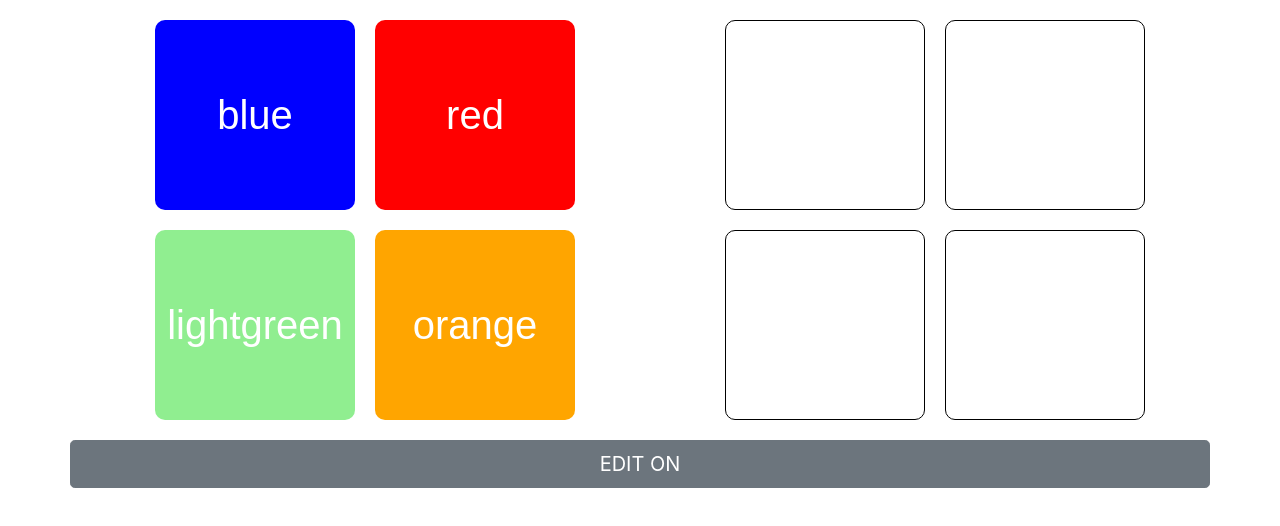
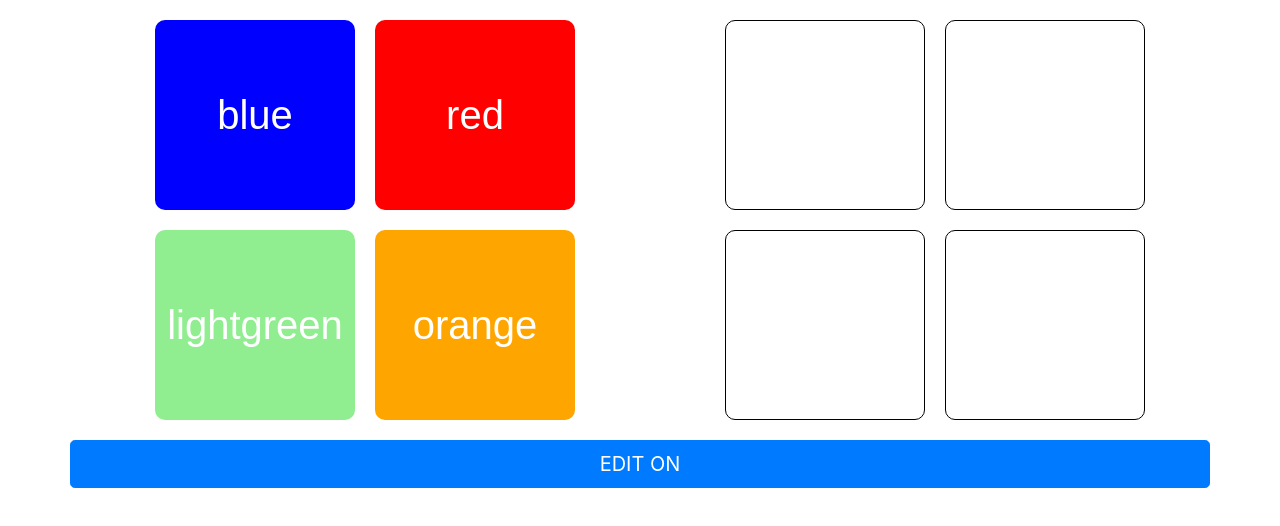
Before and after one commit to camunity/intro-to-web-development, a React (Create React App) app in the folder hw3/: page / in a window 1280 px wide. Shown: the top 526 px of the page. Built offline with nearby package versions, Linux system fonts and the light colour scheme.

Commit message:
conditional button styling

```diff
--- a/hw3/src/components/EditBtn.js
+++ b/hw3/src/components/EditBtn.js
@@ -33,7 +33,7 @@ class EditBtn extends Component {
    render() {
        return(
 
-               <button onClick={this.handleClick} className="btn btn-secondary btn-lg btn-block">
+               <button onClick={this.handleClick} className={this.state.isToggleOn ? 'btn btn-secondary btn-lg btn-block' : 'btn btn-primary btn-lg btn-block'}>
                     {this.state.isToggleOn ? 'EDIT OFF' : 'EDIT ON'}
                 </button>
 
```
